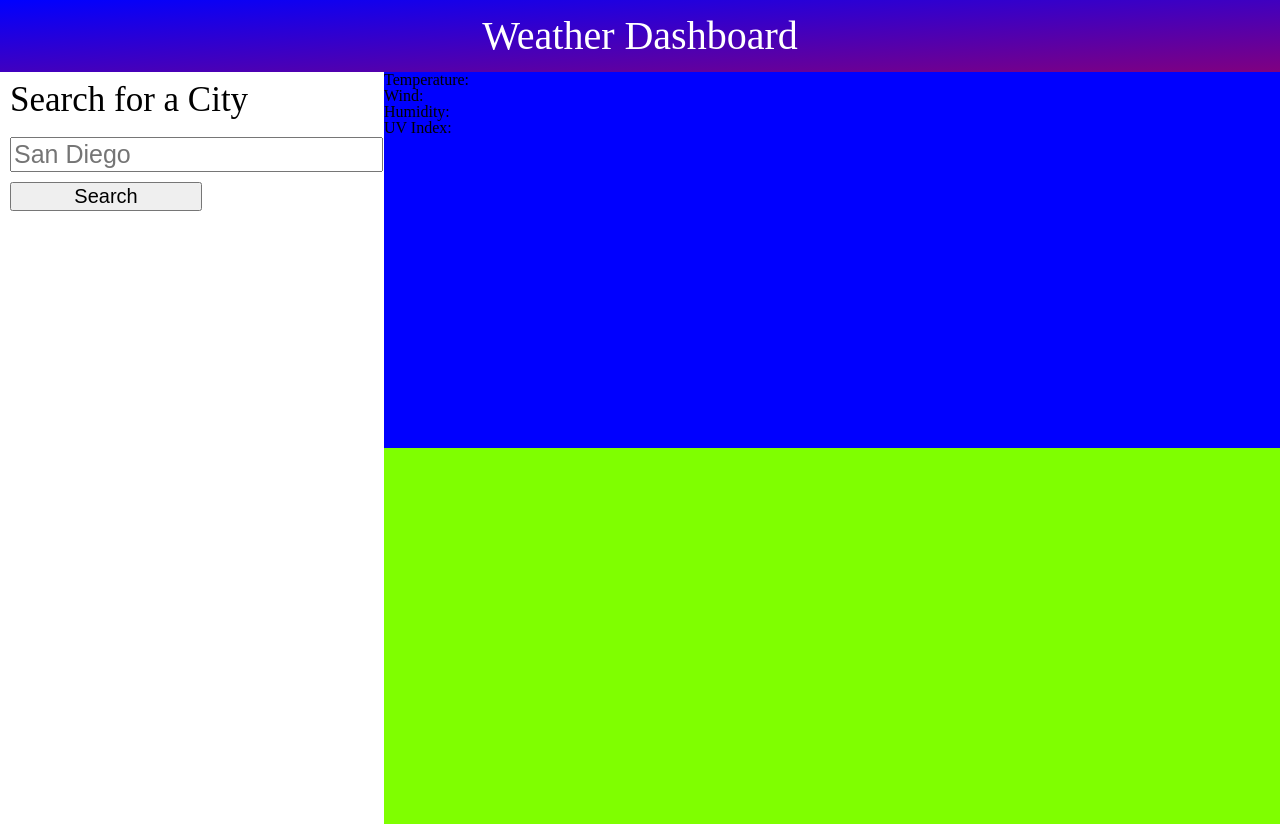
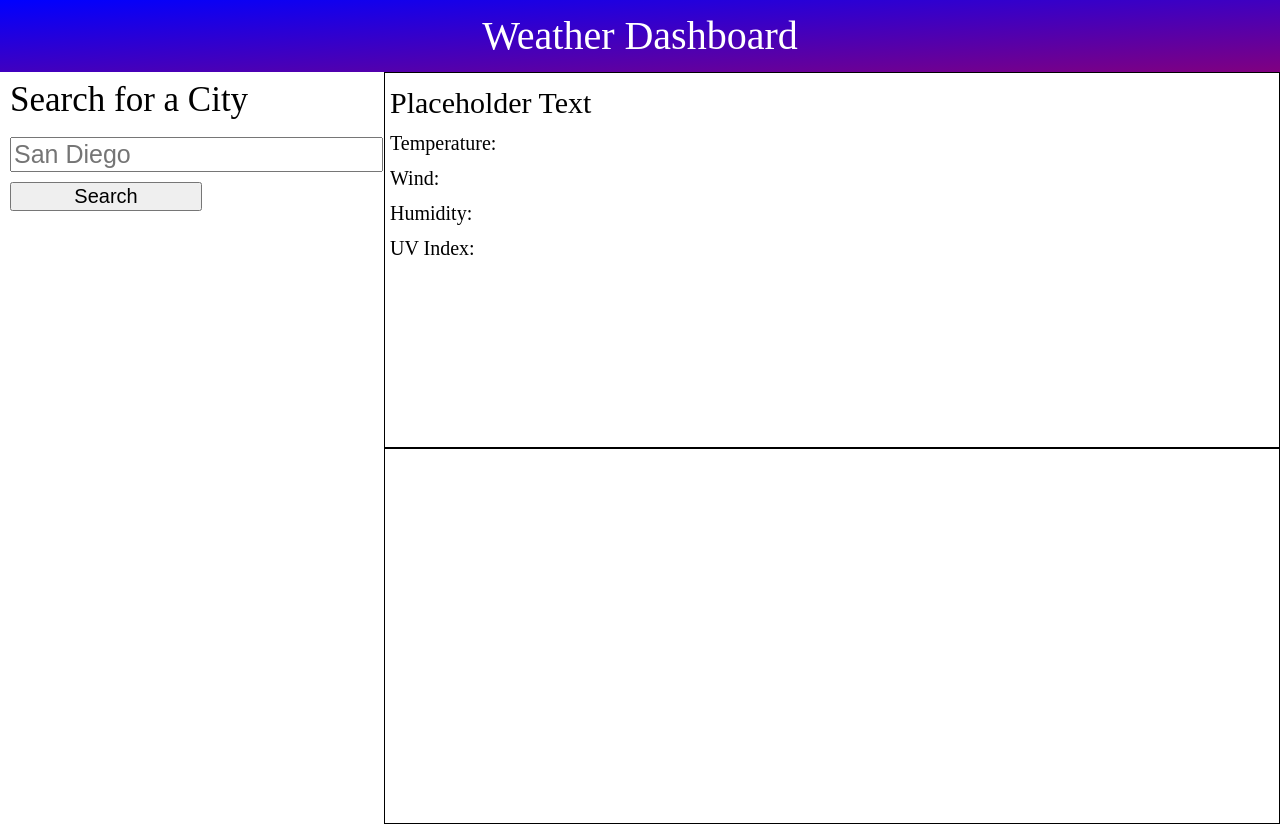
Before and after one commit to JacksonWhite4725/weather-dashboard, a plain HTML site: page index.html in a window 1280 px wide. Drawn offline with Linux system fonts and the light colour scheme.

Commit message:
More CSS

```diff
--- a/css/style.css
+++ b/css/style.css
@@ -48,10 +48,22 @@ header > h1 {
 
 .main-result {
     height: 50%;
-    background-color: blue;
+    border: 1px solid black;
+}
+
+.main-result h3 {
+    font-size: 30px;
+    margin-top: 15px;
+    margin-left: 5px;
+}
+
+.main-result h4 {
+    font-size: 20px;
+    margin-top: 15px;
+    margin-left: 5px;
 }
 
 .five-day {
     height: 50%;
-    background-color: chartreuse;
+    border: 1px solid black;
 }
--- a/index.html
+++ b/index.html
@@ -19,7 +19,7 @@
         </div>
         <div class="results">
             <div class="main-result">
-                <h3 id='city-name'></h3>
+                <h3 id='city-name'>Placeholder Text</h3>
                 <h4 id='temp'>Temperature: </h4>
                 <h4 id='wind'>Wind: </h4>
                 <h4 id='humidity'>Humidity: </h4>
```
